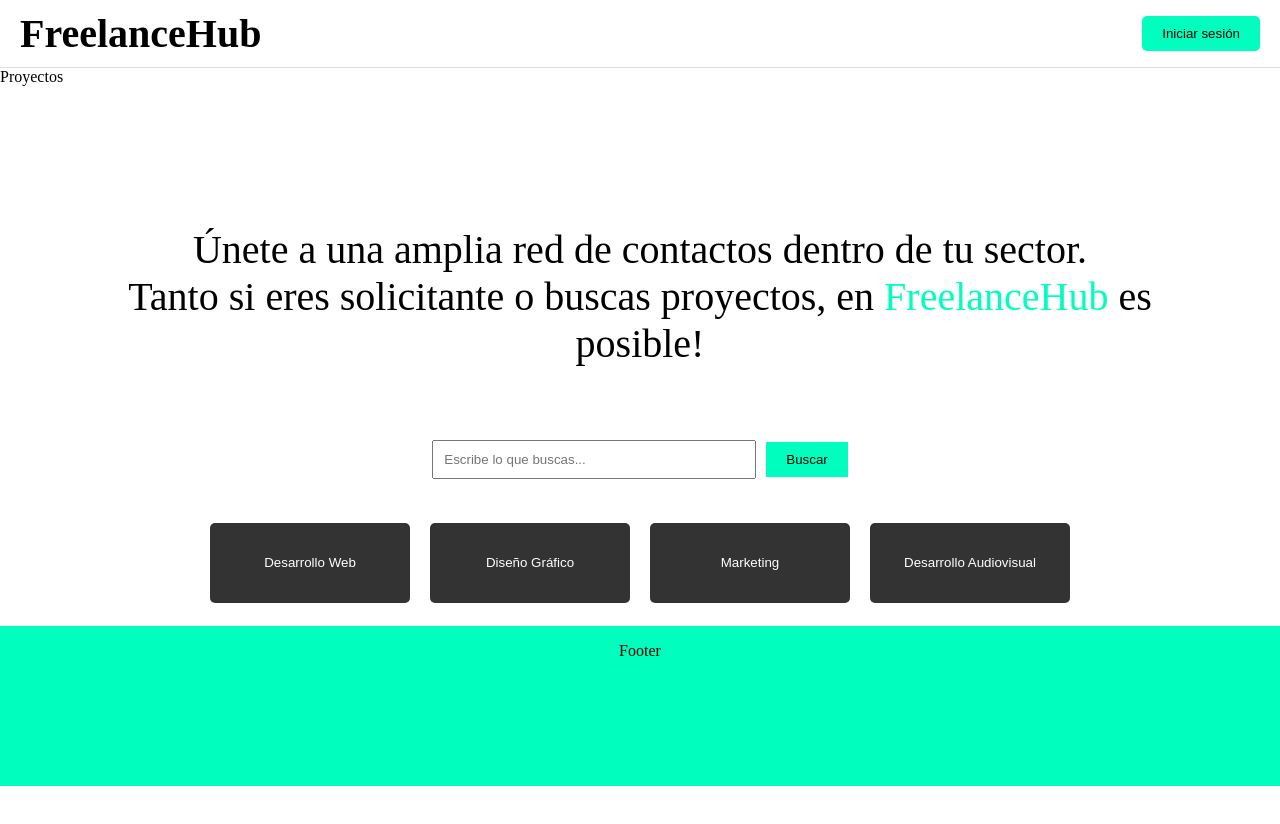
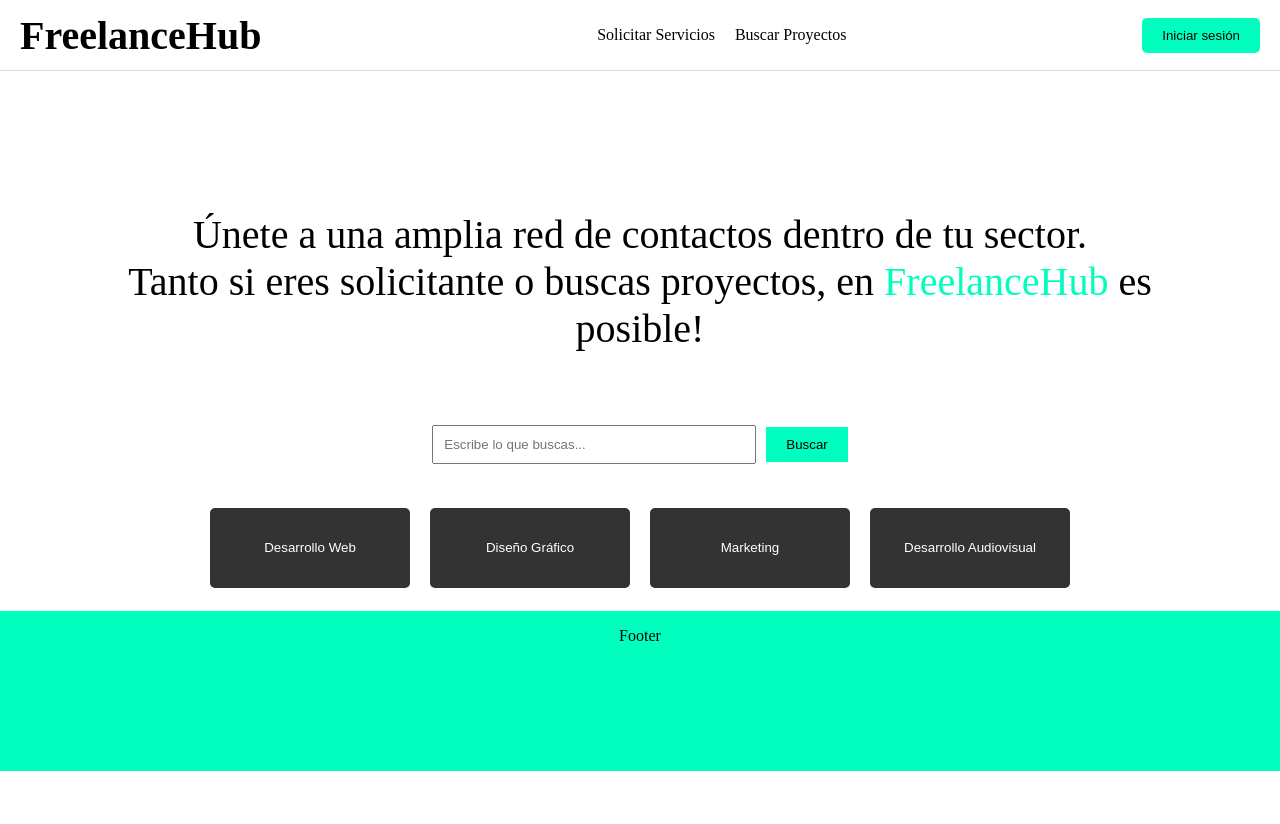
Before and after one commit to develhope/FS-ESP10-Team1-Project3, a React (Vite) app: page /busqueda in a window 1280 px wide. Shown: the top 824 px of the page. Built offline with nearby package versions, Linux system fonts and the light colour scheme.

Commit message:
Actualizacion Links

```diff
--- a/src/App.jsx
+++ b/src/App.jsx
@@ -1,8 +1,9 @@
 import { React } from 'react'
 import { Container } from './components/Container'
 import { Navbar } from './components/Navbar'
-import { Link, Route, Routes } from 'react-router-dom'
+import { Route, Routes } from 'react-router-dom'
 import { Proyectos } from './components/Proyectos'
+import { Services } from './components/Services'
 
 export function App() {
 
@@ -11,10 +12,11 @@ export function App() {
     <div>
 
     <Navbar>
-     leftChildren ={<Link to="services">Solicitar Servicios</Link>} | rightChildren = {<Link to="busqueda">Buscar Proyectos</Link>}
+
     </Navbar>
     <Routes>
-    <Route path="/busqueda" element={<Proyectos/>} />
+    <Route path="services" element={<Services/>} />
+    <Route path="busqueda" element={<Proyectos/>} />
     </Routes>
 
 
--- a/src/components/Navbar.jsx
+++ b/src/components/Navbar.jsx
@@ -1,6 +1,7 @@
 import {React} from "react";
+import { Link } from "react-router-dom";
 
-export function Navbar({ leftChildren, rightChildren }) {
+export function Navbar({ children }) {
   return (
     <div className="navbar">
       <nav>
@@ -9,10 +10,10 @@ export function Navbar({ leftChildren, rightChildren }) {
         </div>
         <ul className="navbar-links">
           <li>
-          {leftChildren}
+          <Link to="services">Solicitar Servicios</Link>
           </li>
           <li>
-          {rightChildren}
+          <Link to="busqueda">Buscar Proyectos</Link>
           </li>
         </ul>
         <div className="navbar-button">
--- a/src/components/Proyectos.jsx
+++ b/src/components/Proyectos.jsx
@@ -2,6 +2,6 @@ import React from 'react'
 
 export function Proyectos  () {
   return (
-    <div>Proyectos</div>
+    <div></div>
   )
 }
--- a/src/components/Services.jsx
+++ b/src/components/Services.jsx
@@ -1,7 +1,11 @@
-import React from 'react'
+import {React} from "react";
 
-export function services () {
+export function Services () {
+
+
   return (
-    <div>Services</div>
+
+
+    <div></div>
   )
 }
```
